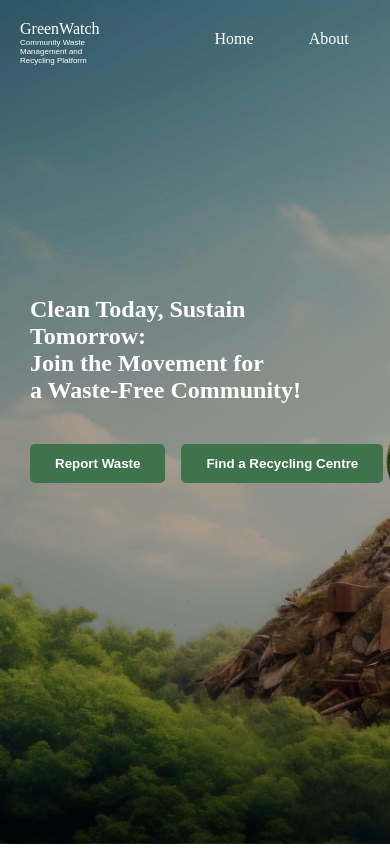
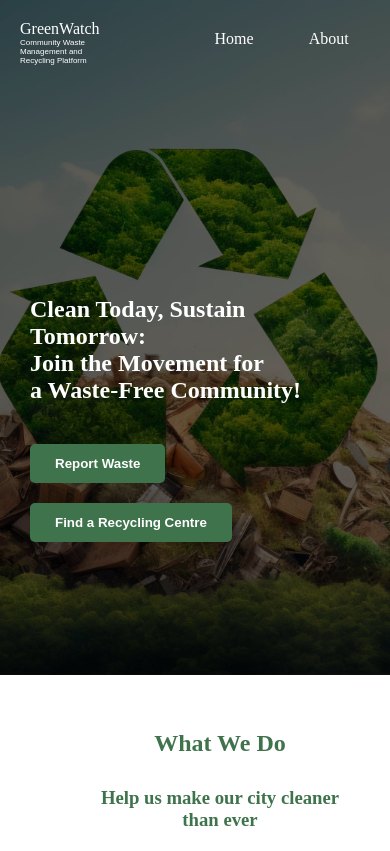
Before and after one commit to Ayiera-20/Green-Watch, a Django app: page /home in a window 390 px wide; the page is wider, and only the part inside the window is pictured. Shown: the top 851 px of that part. Run offline with Django 5.2, Linux system fonts and the light colour scheme; some libraries are stand-ins or nearby versions; some web fonts are replaced.

Commit message:
feat: add responsive design mode to home page

```diff
--- a/green_watch/mysite/green_watch/static/css/home.css
+++ b/green_watch/mysite/green_watch/static/css/home.css
@@ -10,6 +10,8 @@
     background-image: url('../images/Intro-background.jpg');
     background-size: cover;
     background-blend-mode: overlay;
+    background-position: center;
+    background-repeat: no-repeat;
     background-color: rgba(0, 0, 0, 0.3);
 
 }
@@ -23,6 +25,9 @@
     z-index: 1;
     margin: 200px 0px 0px 30px;
     font-style: Marko One;
+    display: flex;
+    flex-wrap: wrap;
+    flex-direction: column;
 }
 
 .intro .intro-buttons{
@@ -50,11 +56,21 @@
     font-weight: bold;
     border-radius: 5px;
     cursor: pointer;
+
+
 }
+
+
+.intro-buttons{
+    display: flex;
+    flex-wrap: wrap;
+}
+
 
 
 .what-we-do {
     display: flex;
+    flex-wrap: wrap;
     padding: 10px 50px 10px 100px;
     margin: 30px 100px 0px 10px;
 
@@ -86,6 +104,13 @@ h3{
 h2{
     padding-bottom: 30px;
     color: #3F734C;
+}
+
+.text h3, h2, p{
+    text-align: left;
+    max-width: 600px;
+    justify-content: left;
+    margin: 0 auto;
 }
 
 .btn-primary{
@@ -232,3 +261,73 @@ h2{
 .message-active {
     display: block;
 }
+
+
+
+
+@media (max-width: 762px) {
+    .what-we-do .content img{
+        display: none;
+    }
+
+    .what-we-do{
+            max-width: 600px;
+            justify-content: center;
+            margin: 0 auto;
+            padding-top: 30px;
+            text-align: center;
+    }
+    .text h3, h2{
+        text-align: center;
+        justify-content: center;
+        margin: 0 auto;
+    }
+
+    .report-img{
+        display: none;
+    }
+
+    .report{
+        text-align: center;
+        justify-content: center;
+        margin: 0 auto;
+        padding-bottom: 30px;
+    }
+
+
+}
+
+@media (max-width: 768px) {
+    .intro-background{
+        background-color: rgba(0, 0, 0, 0.6);
+        height: 80vh;
+
+    }
+}
+
+
+
+@media (max-width: 1047px) {
+    .what-we-do .content{
+        flex-direction: column;
+    }
+    .text h2{
+        padding-top: 20px;
+    }
+
+    .report{
+        margin: 0;
+        padding-left: 100px;
+        padding-bottom: 40px;
+    }
+    .report-content{
+        gap: 150px;
+    }
+
+
+    .report-img{
+        width: 250px;
+        margin:0;
+    }
+
+}
--- a/green_watch/mysite/green_watch/templates/home.html
+++ b/green_watch/mysite/green_watch/templates/home.html
@@ -70,8 +70,8 @@
         <div class="text">
             <h2>What We Do</h2>
             <h3>Help us make our city cleaner than ever</h3>
-            <p>At  Green Watch, we are dedicated to helping communities tackle waste management<br> challenges by providing easy-to-use tools for reporting waste issues, locating recycling<br>
-            centers, and accessing educational resources. Through partnerships and community events, <br> we foster collective action to reduce illegal dumping and promote responsible waste disposal.
+            <p>At  Green Watch, we are dedicated to helping communities tackle waste management challenges by providing easy-to-use tools for reporting waste issues, locating recycling
+            centers, and accessing educational resources. Through partnerships and community events, we foster collective action to reduce illegal dumping and promote responsible waste disposal.
             </p>
             <button class="btn-primary" onclick="window.location.href='{% url 'about' %}'">Learn More</button>
         </div>
```
Also changed, not shown: other parts of green_watch/mysite/green_watch/static/css/home.css (+16 -9 lines), green_watch/mysite/green_watch/static/css/styles.css (+0 -7 lines).
